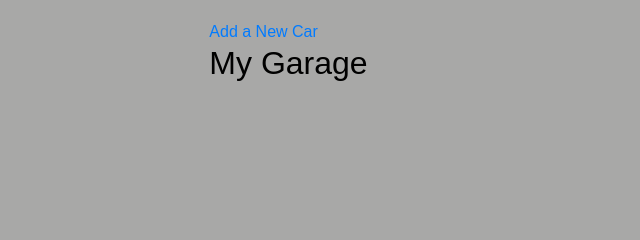
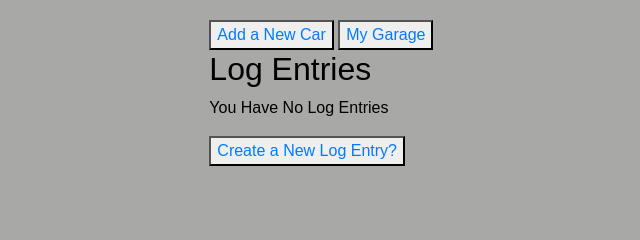
Before and after one commit to RCBendell/AutoTracker, a Django app: page /profile/ in a window 1280 px wide. Shown: the part 170-410 px from the top of the page, without its empty margins (19-659 px from the left). Run offline with Django 3.2, Linux system fonts and the light colour scheme; data comes from the database, SQL or seed files in the repository; both versions use the stored data as it was after the commit.

Commit message:
Entry Funcionality completed but not completely built

```diff
--- a/mysite/log/admin.py
+++ b/mysite/log/admin.py
@@ -2,9 +2,13 @@ from django.contrib import admin
 
 # Register your models here.
 
-from .models import car
+from .models import car, entry
 
 # admin.site.register(car)
 class carAdmin(admin.ModelAdmin):
     list_display = ('owner', 'make', 'model', 'year')
 admin.site.register(car, carAdmin)
+
+class entryAdmin(admin.ModelAdmin):
+    list_display = ('id', 'date_time', 'owner', 'car', 'cost')
+admin.site.register(entry, entryAdmin)
--- a/mysite/log/templates/base_generic.html
+++ b/mysite/log/templates/base_generic.html
@@ -17,9 +17,9 @@
       <a>Hello, {{ user.get_username }}</a>
       <a href="{% url 'profile' %}">My Profile</a>
       <a href="{% url 'myGarage' %}">My Garage</a>
-      <a >New Log Entry</a>
+      <a href="{% url 'createEntry' %}">New Log Entry</a>
 
-      <a href="{% url 'logout' %}?next={{request.path}}">Logout</a>
+      <a href="{% url 'logout' %}?next={% url 'index' %}">Logout</a>
     {% else %}
       <a href="{% url 'login' %}?next={{request.path}}">Login</a>
       <a href="{% url 'signup' %}?next={{request.path}}">Sign Up!</a>
--- a/mysite/log/urls.py
+++ b/mysite/log/urls.py
@@ -9,8 +9,10 @@ urlpatterns = [
     path('', views.index, name='index'),
     # Signup/Account Creation
     url(r'^signup/$', views.signup, name='signup'),
-    # Profile View?
-    url(r'^profile/$', views.profile, name='profile'),
+    # Profile View -- OLD
+    #url(r'^profile/$', views.profile, name='profile'),
+    # Profile View with Entry List
+    path('profile/', views.profile.as_view(), name='profile'),
     # Add Car
     url(r'^createCar/$', views.createCar, name='createCar'),
     # My Garage
@@ -22,5 +24,10 @@ urlpatterns = [
     # Delete Car  .. OR a method for deleting a car in a garage
     path('car/<int:pk>/delete/', views.carDelete.as_view(), name='carDelete'),
     # New Entry .. Add a Log Entry Associated with the Car
+    url(r'^createEntry/$', views.createEntry, name='createEntry'),
+    # Edit Entry
+    path('entry/<int:pk>/update/', views.entryUpdate.as_view(), name='entryUpdate'),
+    # Entry Detail View
+    path('entry/<int:pk>', views.entryDetail.as_view(), name='entryDetail'),
 
 ]
--- a/mysite/log/views.py
+++ b/mysite/log/views.py
@@ -7,12 +7,12 @@ from django.contrib.auth import login, authenticate
 from django.contrib.auth.forms import UserCreationForm
 
 # For SignUpView
-from log.forms import SignUpForm, CarCreationForm
+from log.forms import SignUpForm, CarCreationForm, LogEntryForm
 
 from django.contrib.auth.models import User
 
 from django.views.generic import ListView, DetailView, UpdateView, DeleteView
-from .models import car
+from .models import car, entry
 from django.urls import reverse_lazy
 
 # Index View
@@ -36,8 +36,12 @@ def signup(request):
    return render(request, 'signup.html', {'form': form})
 
 # Profile View
-def profile(request):
-   return render(request, 'profile.html')
+class profile(ListView):
+   model = entry
+   template_name = 'profile.html'
+
+   def get_queryset(self):
+      return entry.objects.filter(owner = self.request.user.get_username()).order_by('-date_time')
 
 # Create A New Car
 def createCar(request):
@@ -62,6 +66,8 @@ class myGarage(ListView):
 class carDetail(DetailView):
    model = car
    template_name = 'car_detail.html'
+   # Pass entry to create list of entries for each car...becomes a list view?
+
 
 class carUpdate(UpdateView):
    model = car
@@ -72,3 +78,30 @@ class carDelete(DeleteView):
    model = car
    template_name = 'car_delete.html'
    success_url = reverse_lazy('myGarage')
+
+# Create Log Entry
+def createEntry(request):
+   if request.method == 'POST':
+      form = LogEntryForm(request.user, request.POST)
+      if form.is_valid():
+         obj = form.save(commit=False)
+         obj.owner = request.user.get_username()
+         form.save()
+         return redirect('profile')
+   else:
+      form = LogEntryForm(request.user)
+   return render(request, 'entry_creation.html', {'form': form})
+
+class entryList(ListView):
+   model = car
+   template_name = 'entry_list.html'
+
+class entryUpdate(UpdateView):
+   model = entry
+   template_name = 'entry_update.html'
+   fields = ['car', 'blog', 'cost']
+   sucess_url = reverse_lazy('profile')
+
+class entryDetail(DetailView):
+   model = entry
+   template_name = 'entry_detail.html'
--- a/mysite/mysite/settings.py
+++ b/mysite/mysite/settings.py
@@ -107,7 +107,7 @@ AUTH_PASSWORD_VALIDATORS = [
 
 LANGUAGE_CODE = 'en-us'
 
-TIME_ZONE = 'UTC'
+TIME_ZONE = 'America/New_York'
 
 USE_I18N = True
 
--- a/mysite/mysite/templates/profile.html
+++ b/mysite/mysite/templates/profile.html
@@ -4,9 +4,32 @@
   <h1>Welcome {{user.first_name}} {{user.last_name}}</h1>
   <p>Username: {{user.username}}</p>
   <P>Email: {{user.email}}</P>
-  <a href="{% url 'createCar' %}">Add a New Car</a>
+  <button><a href="{% url 'createCar' %}">Add a New Car </a></button>
 
-  <h2> My Garage </h2>
+  <button><a href="{% url 'myGarage' %}">My Garage</a></button>
+
+  <h2>Log Entries</h2>
+
+  {% if entry_list %}
+  <ul>
+      {% for entry in entry_list %}
+      <li>
+          <!--<a href="{{ car.get_absolute_url }}">{{ car.make }}, {{ car.model }}, {{ car.year }}</a>
+          -->
+
+          <a>{{ entry.car }}</a><br>
+          <a>{{ entry.blog }}</a><br>
+          <a>{{ entry.date_time }}</a><br>
+          <a href="{{ entry.get_absolute_url }}/update">Edit Log Entry</a>
+          <br>
+
+      </li>
+      {% endfor %}
+  </ul>
+  {% else %}
+    <p>You Have No Log Entries</p>
+    <button><a href="{% url 'createEntry' %}">Create a New Log Entry?</a></button>
+  {% endif %}
 
 
 {% endblock %}
```
Also changed, not shown: mysite/log/forms.py (+22 -1 lines), mysite/log/models.py (+21 -0 lines), mysite/log/templates/entry_creation.html (added, +10 -0 lines), mysite/mysite/templates/entry_detail.html (added, +14 -0 lines), mysite/mysite/templates/entry_update.html (added, +9 -0 lines), mysite/db.sqlite3, mysite/log/migrations/0002_entry.py (added).
